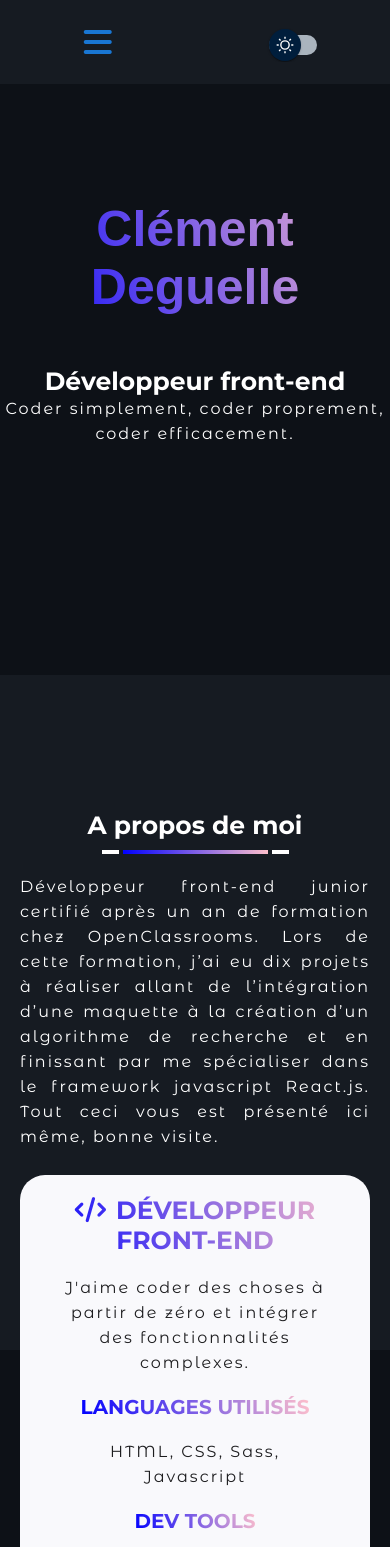
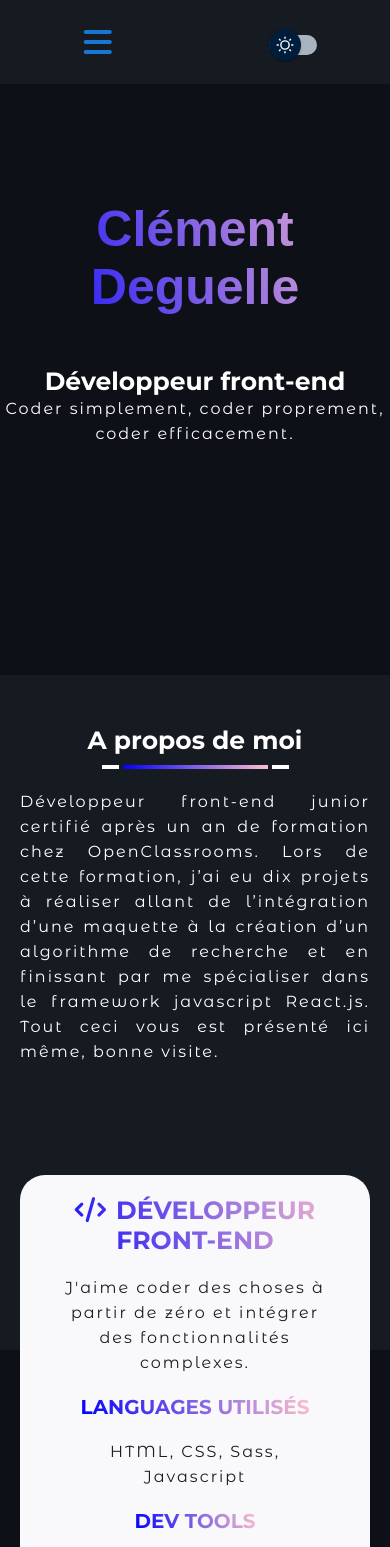
Before and after one commit to cdeguelle/Projet_perso, a React (Create React App) app: page / in a window 390 px wide. Shown: the top 1547 px of the page. Built offline with nearby package versions, Linux system fonts and the light colour scheme; a web font is replaced by a local one.

Commit message:
update responsive design of about section

```diff
--- a/src/pages/About/index.jsx
+++ b/src/pages/About/index.jsx
@@ -10,7 +10,7 @@ const AboutWrapper = styled.div`
     flex-direction: column;
     align-items: center;
     height: 80vh;
-    padding-top: 10vh;
+    padding-top: ${({ isMobile }) => (isMobile ? '' : '10vh')};
     scroll-margin-top: -10px;
 `
 
@@ -28,7 +28,7 @@ function About() {
     const isMobile = window.matchMedia('(max-width: 426px)').matches
 
     return (
-        <AboutWrapper id='about' theme={theme}>
+        <AboutWrapper id='about' theme={theme} isMobile={isMobile}>
             <Subtitle theme={theme} isMobile={isMobile}>A propos de moi</Subtitle>
             <TitleUnderline theme={theme} />
             <Text theme={theme} isMobile={isMobile}>Développeur front-end junior certifié après un an de formation chez OpenClassrooms. Lors de cette formation, j’ai eu dix projets à réaliser allant de l’intégration d’une maquette à la création d’un algorithme de recherche et en finissant par me spécialiser dans le framework javascript React.js. Tout ceci vous est présenté ici même, bonne visite.</Text>
```
